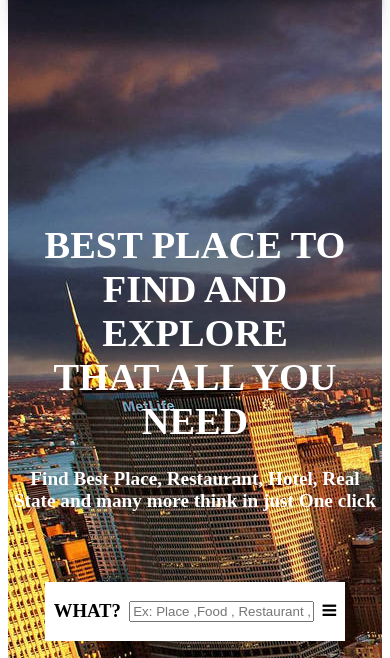
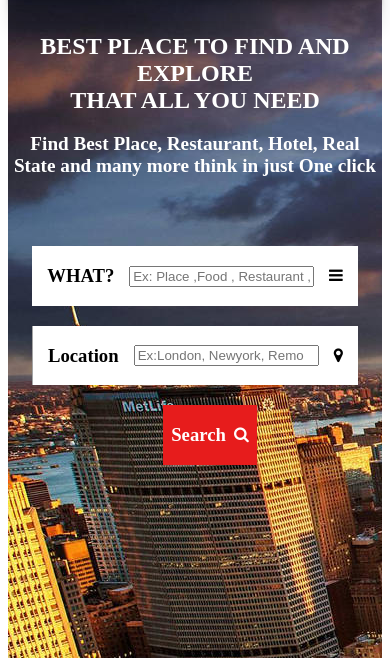
Before and after one commit to poojakachawa/listrace, a plain HTML site: page index.html in a window 390 px wide. Shown: the part 147-805 px from the top of the page. Drawn offline with nearby package versions, Linux system fonts and the light colour scheme.

Commit message:
responsive updatr

```diff
--- a/style.css
+++ b/style.css
@@ -709,11 +709,11 @@
     }
 
     .loc {
-        width: 80% !important;
+        width: 87% !important;
     }
 
     .what {
-        width: 80% !important;
+        width: 87% !important;
     }
 
     .sbar {
@@ -728,9 +728,23 @@
         width: 45% !important;
     }
 }
+/* @media screen and (max-width:500px) {
 
-@media screen and (max-width: 430px)
+
+} */
+
+@media screen and (max-width: 431px)
 {
+    .hero >h1{
+        font-size: 24px;
+    }
+    .hero{
+        padding-top: 20px;
+    }
+    .banner{
+        height: 50vh !important;
+      }
+
     .row0
     {
         flex-wrap: wrap;
```
